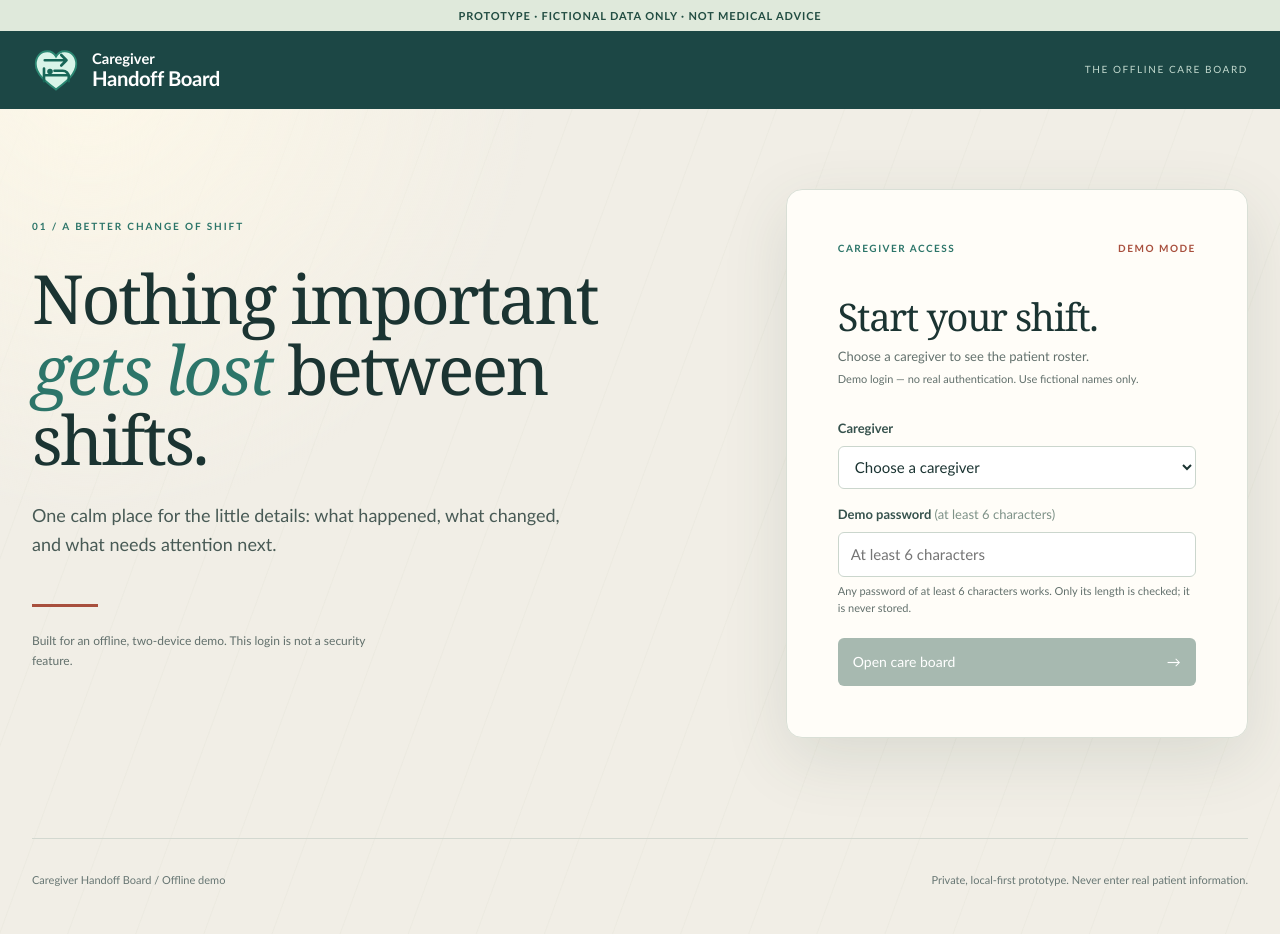
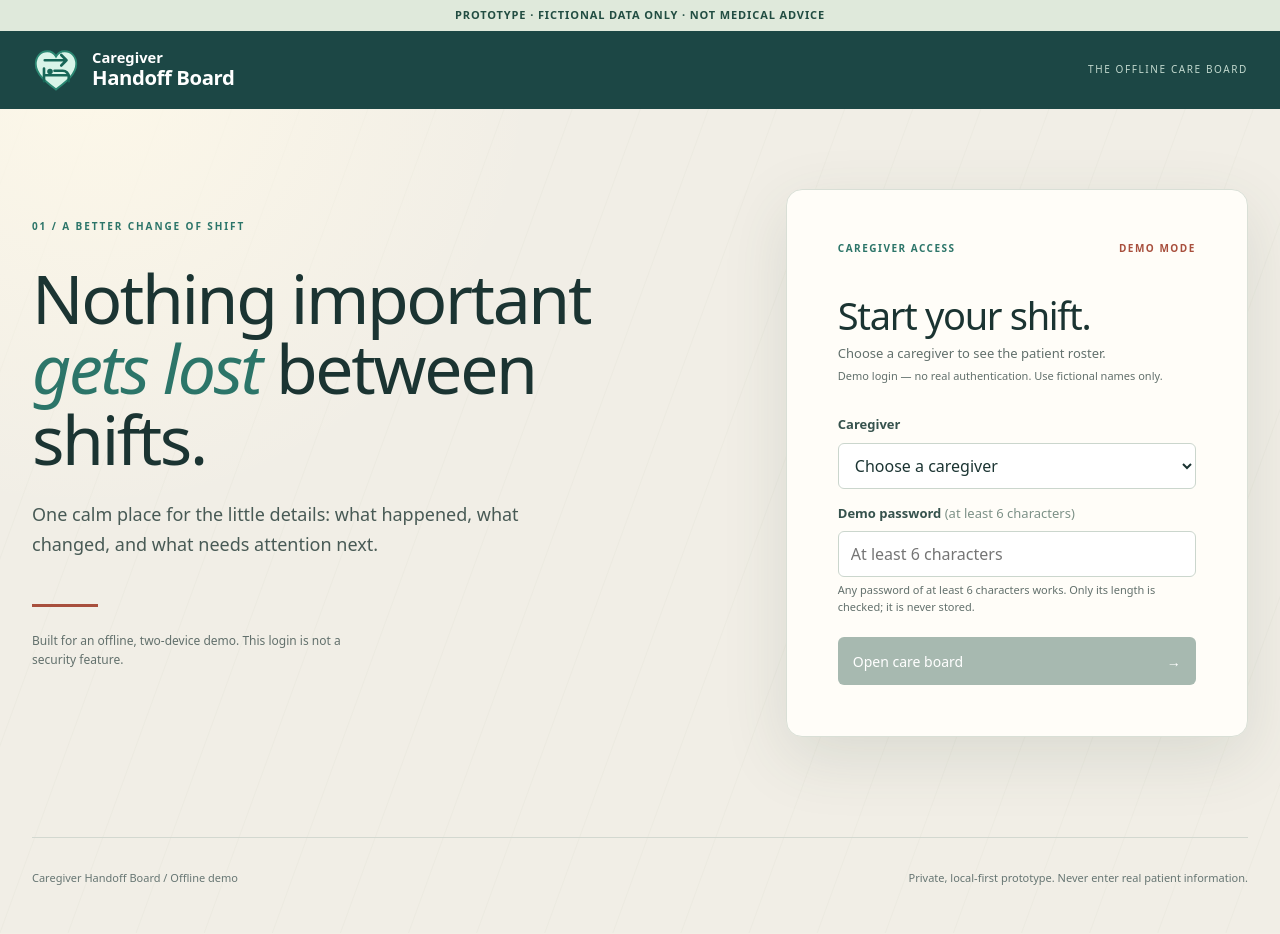
Before and after one commit to matiastripode/hw_hackathon_oct_2026, a FastAPI app: page /login in a window 1280 px wide. After the commit the page ends 885 px from the top, so only its background shows below. Run offline with FastAPI, Linux system fonts and the light colour scheme; data comes from the database, SQL or seed files in the repository.

Commit message:
Match landing typography to logged-in pages

```diff
--- a/handoff/static/styles.css
+++ b/handoff/static/styles.css
@@ -107,7 +107,6 @@ main > section { margin-bottom: 2rem; }
   background: radial-gradient(circle at 7% 7%, #fdf8e9 0, transparent 28rem),
     repeating-linear-gradient(110deg, transparent 0 62px, #dfdfd248 63px, transparent 64px),
     var(--paper);
-  font: 15px/1.55 "Trebuchet MS", Verdana, sans-serif;
 }
 .landing button, .landing input, .landing select { font: inherit; }
 .landing-wrap { width: min(1280px, calc(100% - 64px)); margin-inline: auto; }
@@ -130,7 +129,7 @@ main > section { margin-bottom: 2rem; }
 }
 .landing-eyebrow { font-size: 10px; font-weight: 700; letter-spacing: .19em; color: var(--sea); }
 .landing-intro h1, .landing .login-card h2 {
-  font-family: Georgia, "Times New Roman", serif; font-weight: 400; letter-spacing: -.035em;
+  font-weight: 400; letter-spacing: -.035em;
 }
 .landing-intro h1 { font-size: clamp(47px, 5.3vw, 82px); line-height: 1.04; margin: 27px 0 26px; }
 .landing-intro h1 i { color: var(--sea); font-weight: 400; }
```
